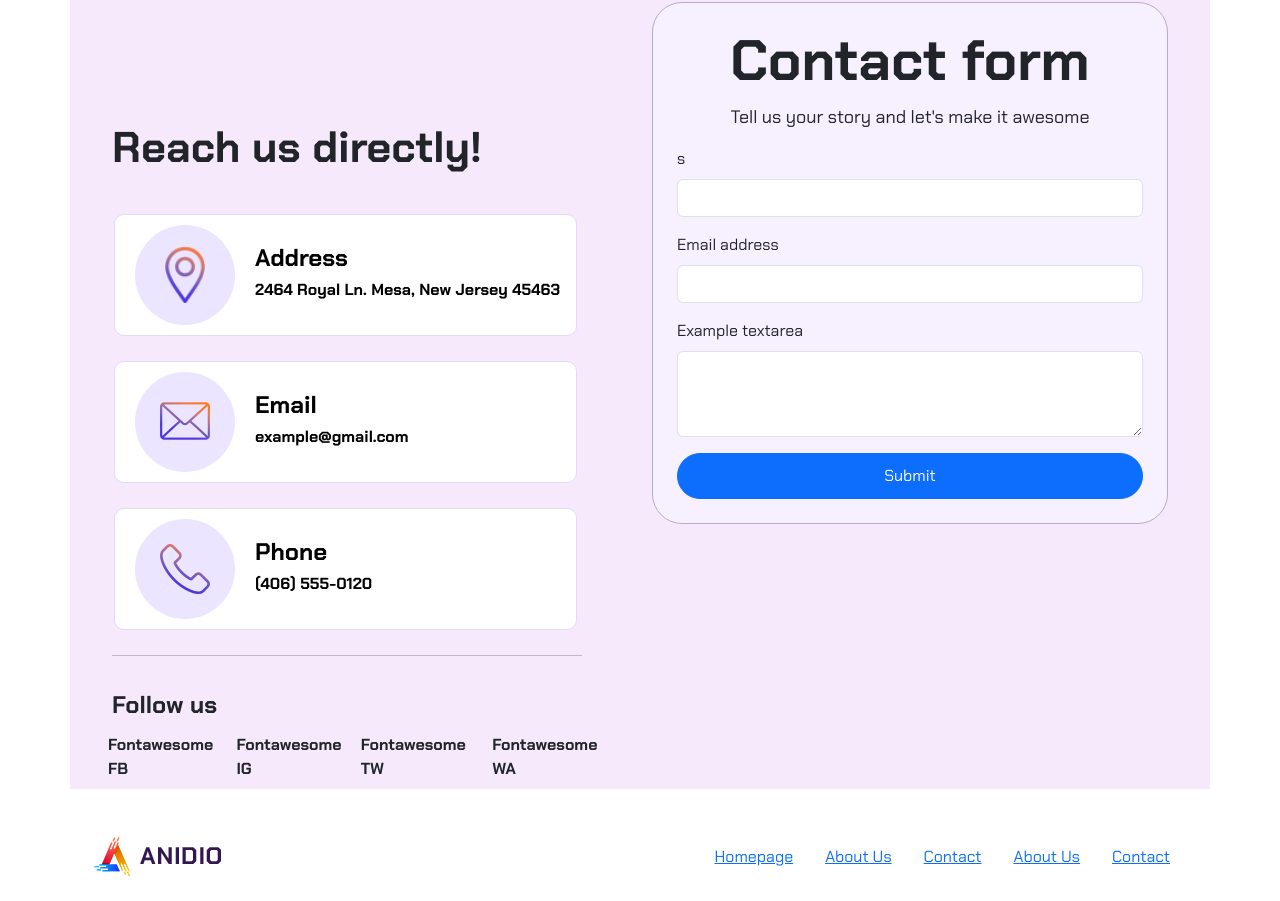
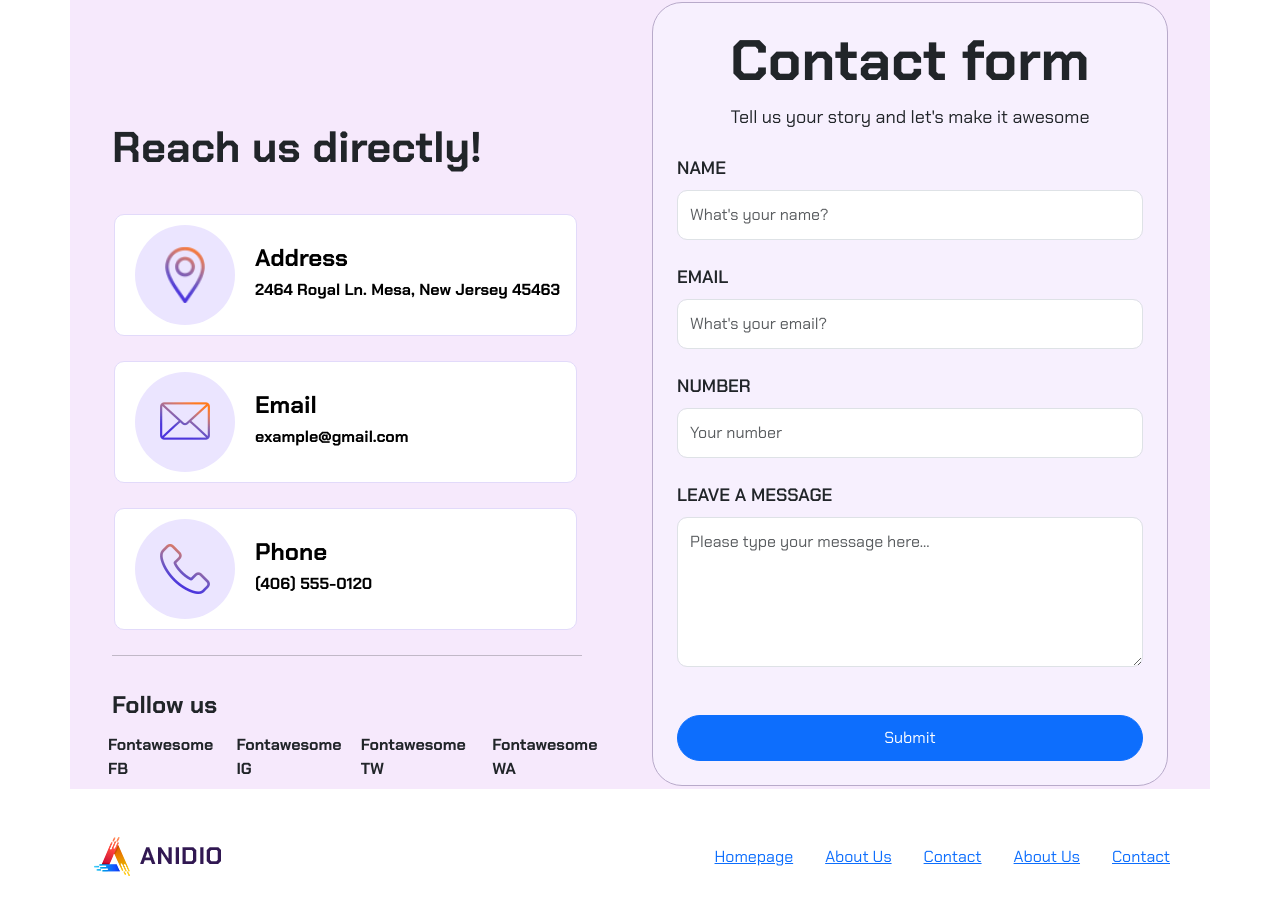
Before and after one commit to alessandro-barate/proj-html-vuejs, a Vue app: page /contact in a window 1280 px wide. Shown: the part 841-1742 px from the top of the page. Built offline with nearby package versions, Linux system fonts and the light colour scheme.

Commit message:
[UPD] Form almost styled

```diff
--- a/src/pages/AppContactPage.vue
+++ b/src/pages/AppContactPage.vue
@@ -86,24 +86,31 @@ export default {
 
           <div class="text-center">
             <h2>Contact form</h2>
-            <p >Tell us your story and let's make it awesome</p>
+            <p class="mb-4">Tell us your story and let's make it awesome</p>
           </div>
 
           <form>
-            <div class="mb-3">
-              <label for="exampleInputText1" class="form-label">s</label>
-              <input type="text" class="form-control" id="exampleInputText1">
+            <div class="mb-4">
+              <label for="exampleInputText1" class="form-label">NAME</label>
+              <input type="text" class="form-control p-tb-12 border-radius-10" id="exampleInputText1" placeholder="What's your name?">
             </div>
 
-            <div class="mb-3">
-              <label for="exampleInputEmail1" class="form-label">Email address</label>
-              <input type="email" class="form-control" id="exampleInputEmail1" aria-describedby="emailHelp">
+            <div class="mb-4">
+              <label for="exampleInputEmail1" class="form-label">EMAIL</label>
+              <input type="email" class="form-control p-tb-12 border-radius-10" id="exampleInputEmail1" aria-describedby="emailHelp" placeholder="What's your email?">
             </div>
 
-            <div class="mb-3">
-              <label for="exampleFormControlTextarea1" class="form-label">Example textarea</label>
-              <textarea class="form-control" id="exampleFormControlTextarea1" rows="3"></textarea>
+            <div class="mb-4">
+              <label for="exampleInputNumber1" class="form-label">NUMBER</label>
+              <input type="number" class="form-control p-tb-12 border-radius-10" id="exampleInputNumber1" aria-describedby="emailHelp" placeholder="Your number">
             </div>
+
+            <div class="mb-5">
+              <label for="exampleFormControlTextarea1" class="form-label">LEAVE A MESSAGE</label>
+              <textarea class="form-control p-tb-12 border-radius-10" id="exampleFormControlTextarea1" rows="3" placeholder="Please type your message here..."></textarea>
+            </div>
+
+
 
             <button type="submit" class="btn btn-primary">Submit</button>
           </form>
@@ -183,6 +190,11 @@ ul a {
   width: 50%;
 }
 
+.p-tb-12 {
+  padding-top: 12px;
+  padding-bottom: 12px;
+}
+
 .pt-21 {
   padding-top: 21px;
 }
@@ -236,4 +248,17 @@ ul a {
   margin-left: -20px;
 }
 
+form label {
+  font-size: 18px;
+  font-weight: 600;
+}
+
+.border-radius-10 {
+  border-radius: 10px;
+}
+
+textarea {
+  height: 150px;
+}
+
 </style>
```
